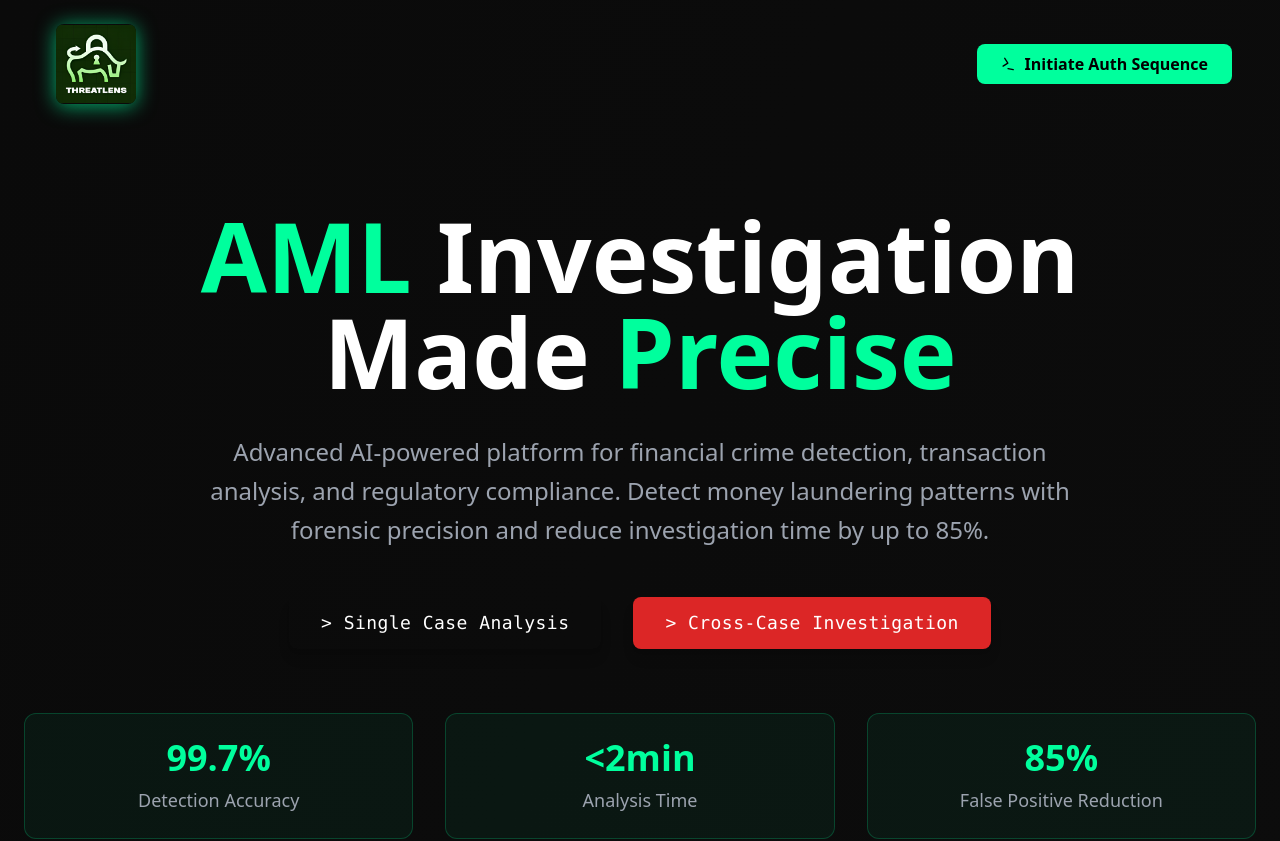
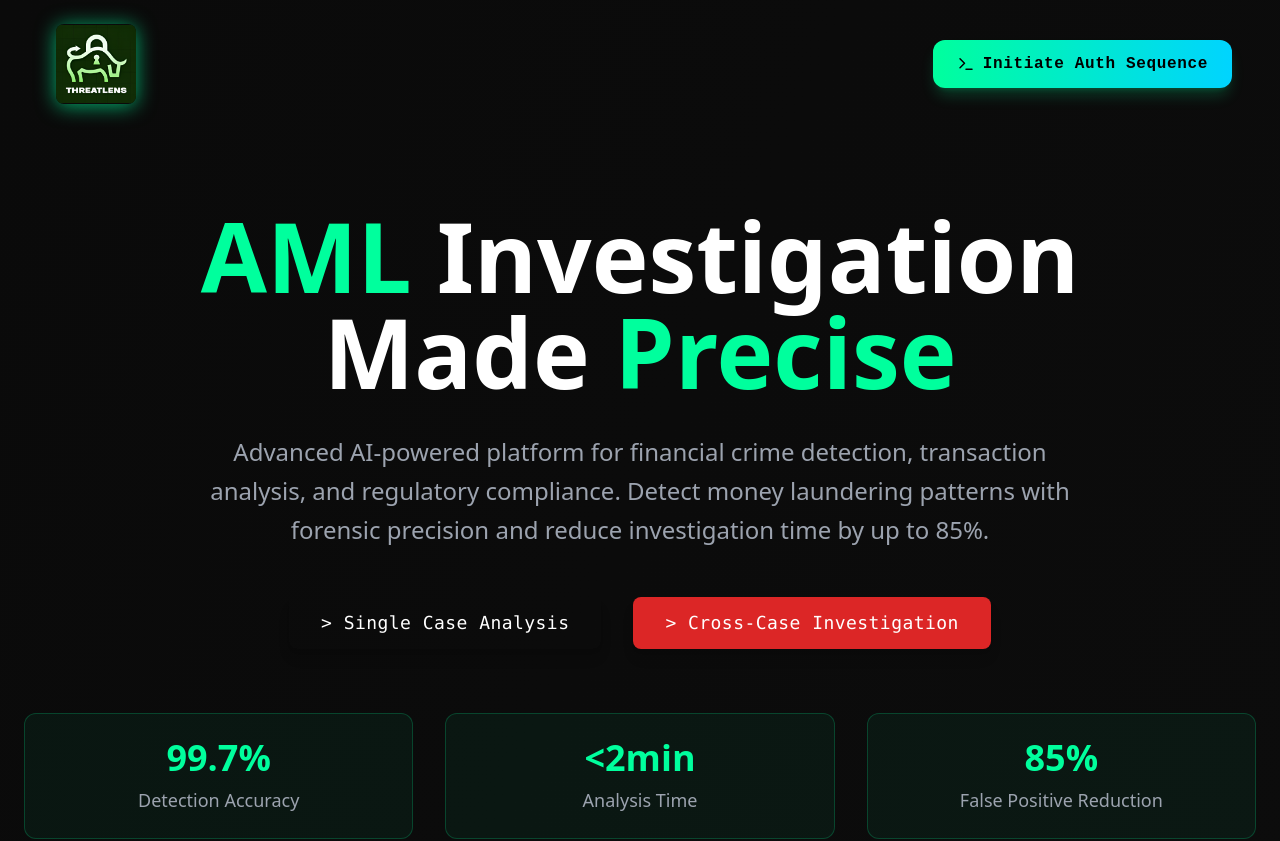
Before and after one commit to innovatewithkishlay/BankLayerTracker, a React (Vite) app in the folder frontend/: page / in a window 1280 px wide. Shown: the top 841 px of the page. Built offline with nearby package versions, Linux system fonts and the light colour scheme; no server answers.

Commit message:
updated the navbar

```diff
--- a/frontend/src/components/UI/Navbar.tsx
+++ b/frontend/src/components/UI/Navbar.tsx
@@ -31,10 +31,10 @@ export const Navbar = () => {
           <div className="relative" ref={dropdownRef}>
             <button
               onClick={() => setIsProfileOpen(!isProfileOpen)}
-              className="flex items-center gap-2 px-4 py-2 bg-[#00ff9d]/10 hover:bg-[#00ff9d]/20 rounded-lg transition-all"
+              className="group flex items-center gap-2 px-4 py-3 bg-[#0d0d0d] rounded-xl border-2 border-[#00ff9d]/30 hover:border-[#00ff9d]/50 transition-all"
             >
               <div className="relative">
-                <div className="absolute inset-0 bg-[#00ff9d] rounded-full blur-[10px] opacity-20" />
+                <div className="absolute inset-0 bg-[#00ff9d] rounded-full blur-[12px] opacity-20 group-hover:opacity-30 transition-opacity" />
                 {user.avatar ? (
                   <img
                     src={user.avatar}
@@ -59,7 +59,7 @@ export const Navbar = () => {
                   animate={{ opacity: 1, y: 0, scale: 1 }}
                   exit={{ opacity: 0, y: -10, scale: 0.95 }}
                   transition={{ type: "spring", damping: 20, stiffness: 300 }}
-                  className="absolute right-0 mt-2 w-48 bg-[#0d0d0d] border-2 border-[#00ff9d]/30 rounded-xl backdrop-blur-xl z-50"
+                  className="absolute right-0 mt-2 w-56 bg-[#0d0d0d] border-2 border-[#00ff9d]/40 rounded-xl backdrop-blur-xl z-50"
                 >
                   <button
                     onClick={() => {
@@ -68,8 +68,11 @@ export const Navbar = () => {
                     }}
                     className="w-full px-4 py-3 text-left text-[#00ff9d] hover:bg-[#00ff9d]/10 flex items-center gap-2 transition-colors rounded-xl"
                   >
-                    <FiLogOut />
+                    <FiLogOut className="text-lg" />
                     <span className="font-mono">Terminate Session</span>
+                    <span className="ml-auto text-xs text-[#00ff9d]/70">
+                      Logout
+                    </span>
                   </button>
                 </motion.div>
               )}
@@ -78,11 +81,32 @@ export const Navbar = () => {
         ) : (
           <motion.a
             href={`${import.meta.env.VITE_APP_GOOGLE_AUTH_URL}`}
-            whileHover={{ scale: 1.05 }}
-            className="px-6 py-2 bg-[#00ff9d] text-black rounded-lg font-semibold hover:bg-[#00ff9d]/90 flex items-center gap-2"
+            whileHover={{ y: -2 }}
+            className="group relative flex items-center gap-3 px-6 py-3
+              bg-gradient-to-r from-[#00ff9d] to-[#00d4ff]
+              text-black font-bold text-sm md:text-base rounded-xl
+              shadow-lg shadow-[#00ff9d]/20
+              transition-all duration-300
+              hover:from-[#00ff9d]/90 hover:to-[#00d4ff]/80
+              hover:shadow-xl hover:scale-105
+              focus:outline-none focus:ring-4 focus:ring-[#00ff9d]/40
+              overflow-hidden"
+            style={{
+              letterSpacing: "0.04em",
+              fontFamily: "monospace",
+            }}
           >
-            <FiTerminal className="rotate-12" />
-            <span>Initiate Auth Sequence</span>
+            <span className="relative flex items-center">
+              <FiTerminal className="mr-2 text-lg transition-transform duration-300 group-hover:rotate-12 group-hover:scale-125" />
+              Initiate Auth Sequence
+            </span>
+            <span
+              className="
+                absolute inset-0 rounded-xl
+                bg-white/10 opacity-0 group-hover:opacity-100
+                transition-opacity duration-300 pointer-events-none
+              "
+            />
           </motion.a>
         )}
       </div>
```
